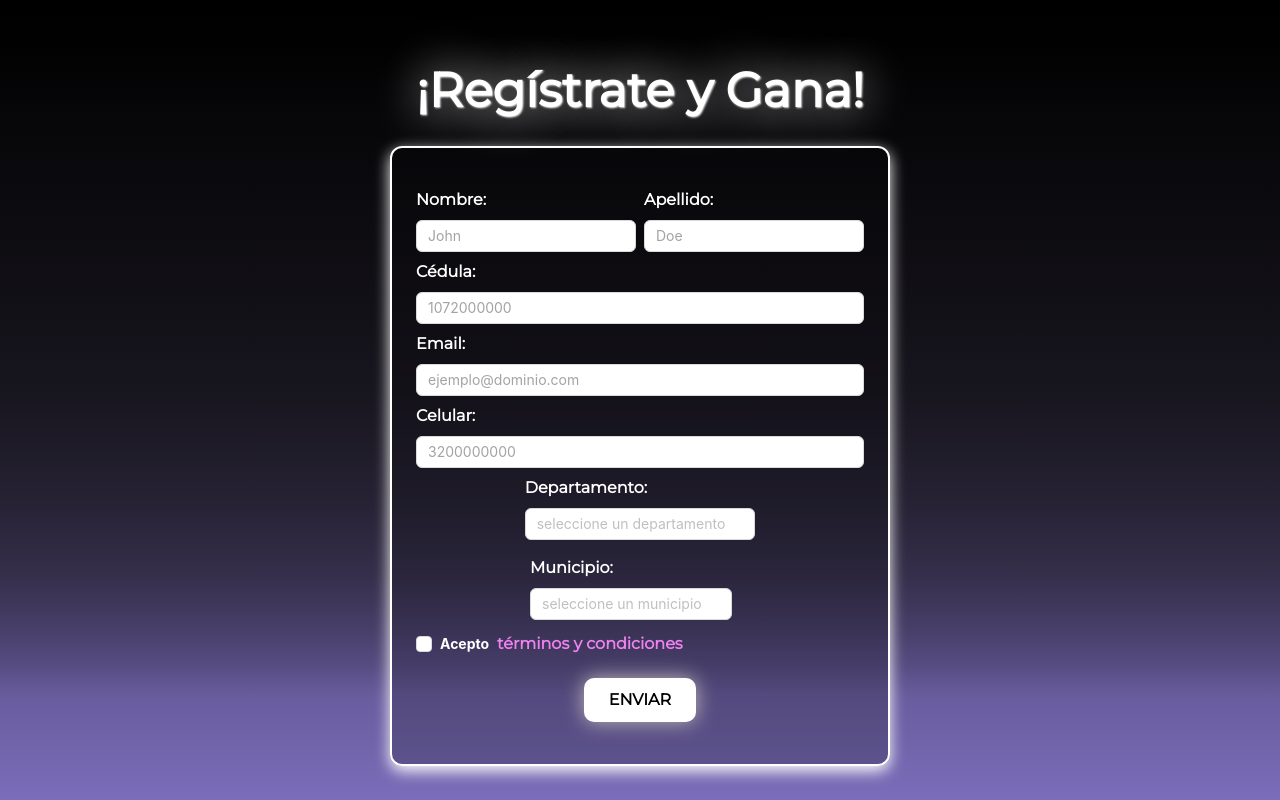
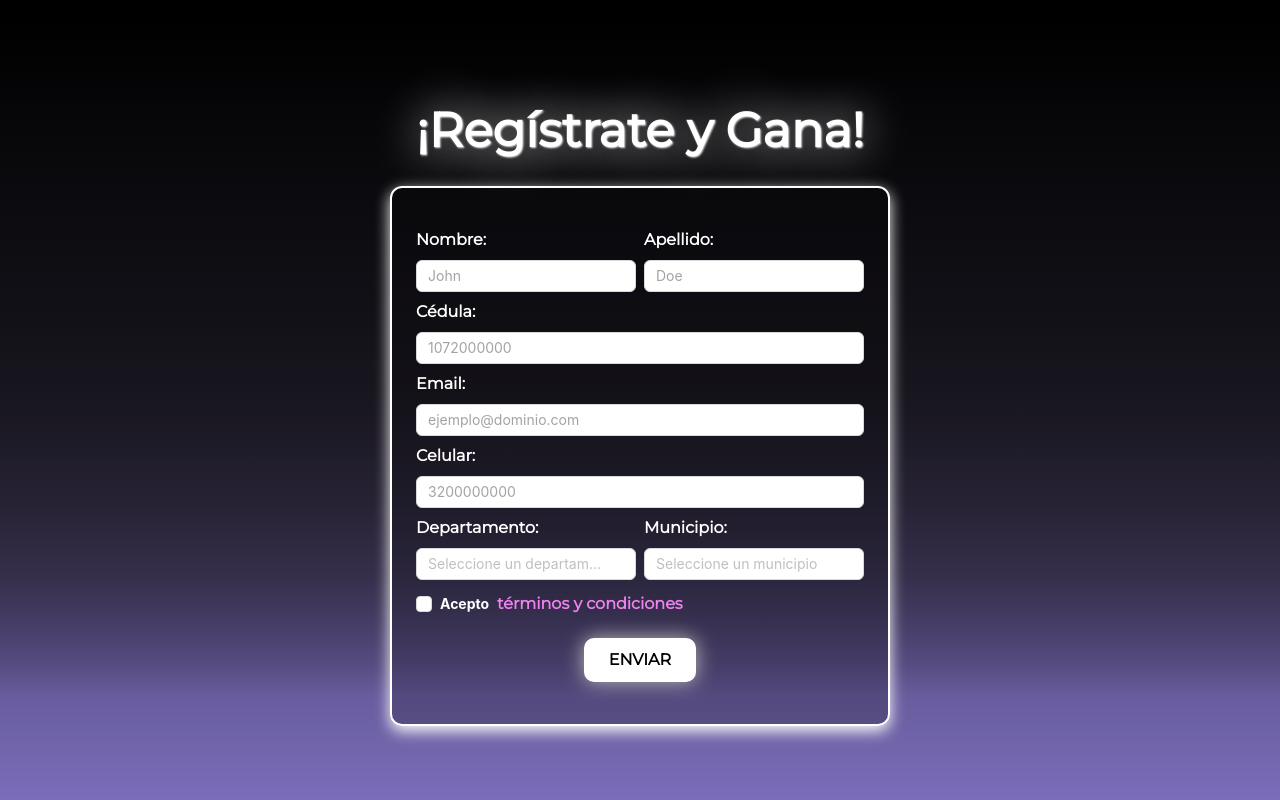
Before and after one commit to bryhDev/inxait_test, a Next.js app: page /register in a window 1280 px wide. Built offline with nearby package versions, Linux system fonts and the light colour scheme.

Commit message:
update: timeout form style

```diff
--- a/src/components/forms/registeForm/RegisterForm.tsx
+++ b/src/components/forms/registeForm/RegisterForm.tsx
@@ -165,10 +165,12 @@ function RegisterForm({ useFormRegister, changeCode }: IRegisterFormProps) {
               name="departamento"
               render={({ field }) => (
                 <Select
+                  style={{ width: 220 }}
+                  showSearch
                   {...field}
                   options={departmentItems}
                   optionLabelProp="label"
-                  placeholder="seleccione un departamento"
+                  placeholder="Seleccione un departamento"
                 />
               )}
             />
@@ -183,10 +185,12 @@ function RegisterForm({ useFormRegister, changeCode }: IRegisterFormProps) {
               name="ciudad"
               render={({ field }) => (
                 <Select
+                  showSearch
+                  style={{ width: 220 }}
                   {...field}
                   options={municipalitiesItems}
                   optionLabelProp="label"
-                  placeholder="seleccione un municipio"
+                  placeholder="Seleccione un municipio"
                 />
               )}
             />
@@ -205,7 +209,9 @@ function RegisterForm({ useFormRegister, changeCode }: IRegisterFormProps) {
               <Checkbox {...field} checked={field.value}>
                 Acepto
               </Checkbox>
-              <Link className={`${styles.linkTerms}`} href={"terms&conditions"}>términos y condiciones</Link>
+              <Link className={`${styles.linkTerms}`} href={"terms&conditions"}>
+                términos y condiciones
+              </Link>
             </>
           )}
         />
--- a/src/screens/register/RegisterScreen.tsx
+++ b/src/screens/register/RegisterScreen.tsx
@@ -1,6 +1,6 @@
 "use client";
 import RegisterForm from "@/components/forms/registeForm/RegisterForm";
-import React, { useState } from "react";
+import React, { useEffect, useState } from "react";
 import styles from "./registerStyles.module.css";
 import { useForm } from "react-hook-form";
 import { TRegisterForm } from "@/types/typesForms";
@@ -24,6 +24,19 @@ function RegisterScreen() {
     },
     resolver: zodResolver(registerFormSchema),
   });
+  useEffect(() => {
+    let errorTimeout = null;
+    if (open) {
+      errorTimeout = setTimeout(() => {
+        setOpen(false);
+      }, 1000);
+    }
+    return () => {
+      if (errorTimeout) {
+        clearTimeout(errorTimeout);
+      }
+    };
+  }, [open]);
 
   const shareOnSocialMedia = () => {
     const shareData = {
```
